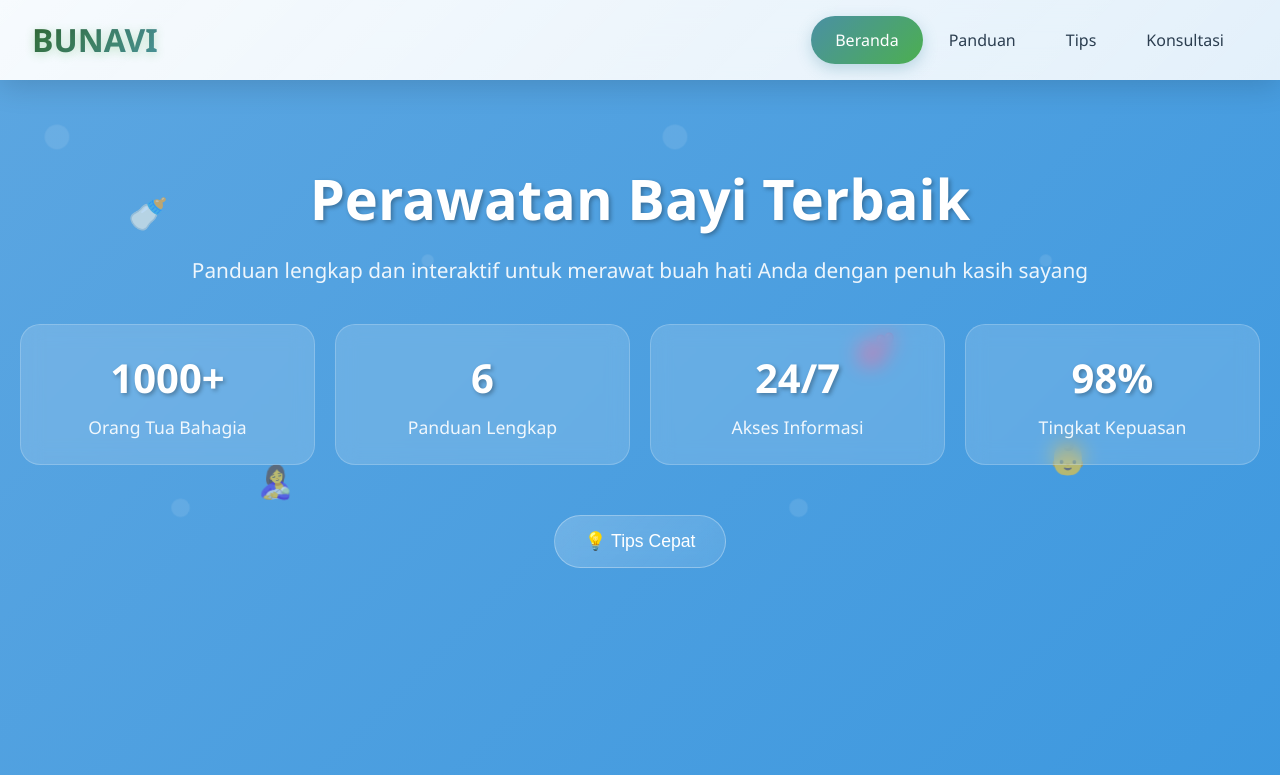
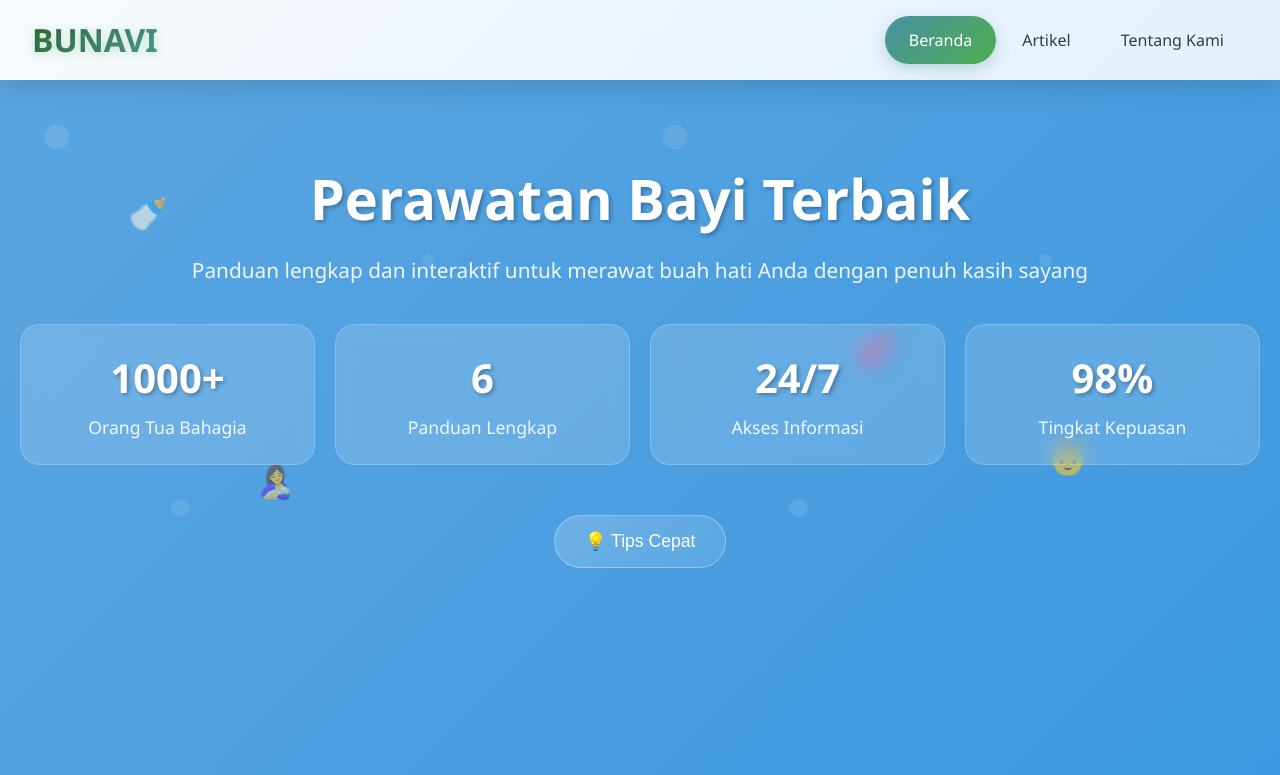
Before and after one commit to ezambixxx/Bunavi, a plain HTML site: page Perawatan_bayi.html in a window 1280 px wide. Shown: the top 775 px of the page. Drawn offline with Linux system fonts and the light colour scheme.

Commit message:
Update Perawatan_bayi.html

```diff
--- a/Perawatan_bayi.html
+++ b/Perawatan_bayi.html
@@ -691,9 +691,8 @@
     <!-- Nav Menu -->
     <ul class="nav-menu mobile-nav" id="navMenu">
     <li class="nav-links"><a href="index.html" class="active">Beranda</a></li>
-    <li class="nav-links"><a href="artikel.html">Panduan</a></li>
-    <li class="nav-links"><a href="#tips">Tips</a></li>
-    <li class="nav-links"><a href="#konsultasi">Konsultasi</a></li>
+    <li class="nav-links"><a href="artikel.html">Artikel</a></li>
+    <li class="nav-links"><a href="about_page.html">Tentang Kami</a></li>
 </ul>
 </nav>
 
```
